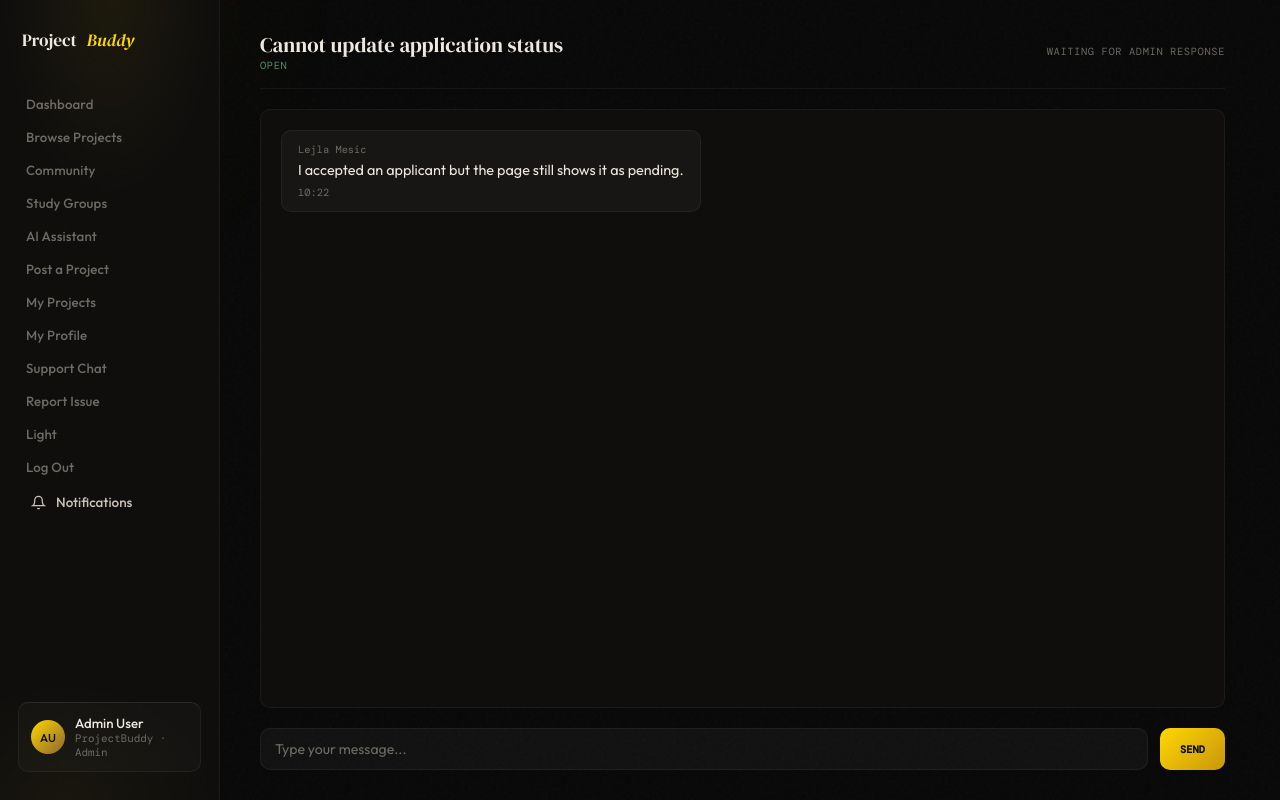
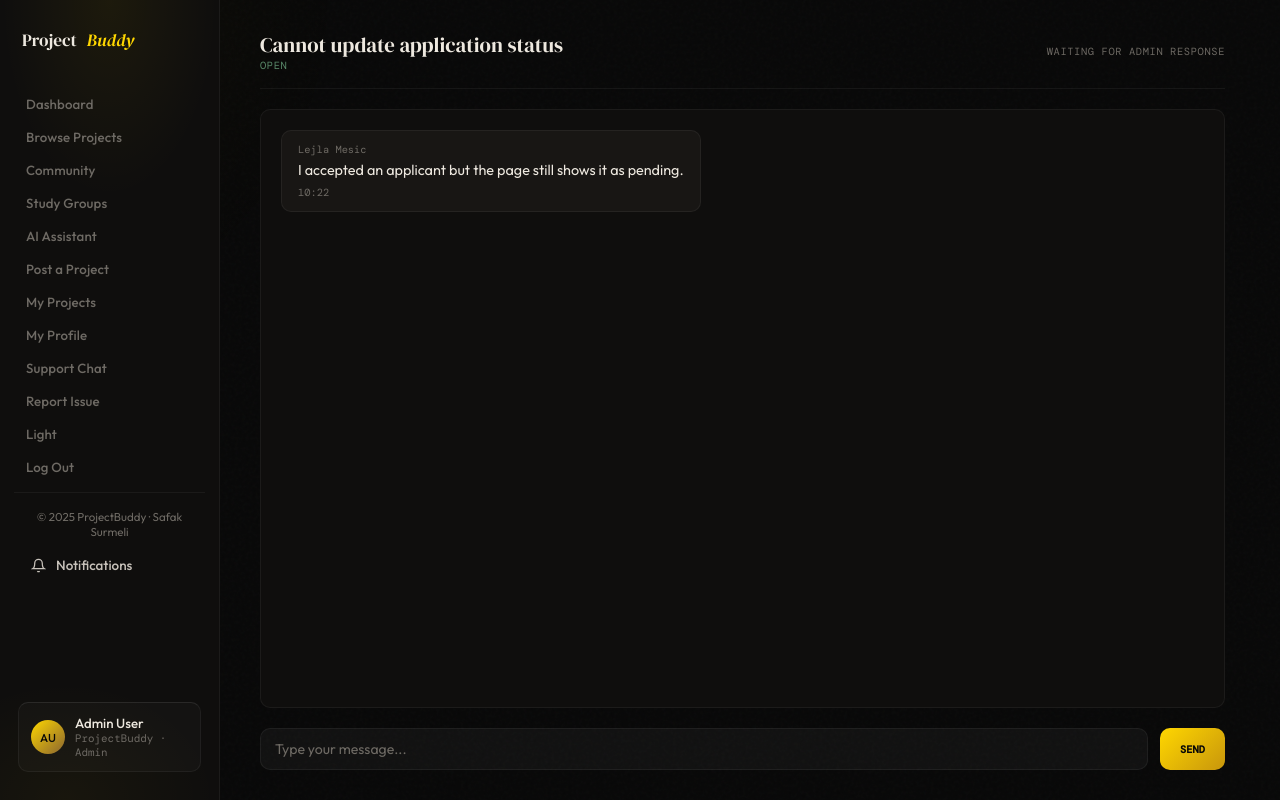
Before and after one commit to ssaaffaakk/Project-buddy-Pb, a Flask app: page /chat/1 in a window 1280 px wide. Run offline with Flask 3, Linux system fonts and the light colour scheme; a user stored in the database is signed in; data comes from the database, SQL or seed files in the repository; data that the repository does not hold is empty; parts of the project's set-up code (start-up, migrations or seed data) failed here and were passed over; some libraries are stand-ins or nearby versions.

Commit message:
feat: add watermark footer to all page sidebars

```diff
--- a/templates/chat/chatbot.html
+++ b/templates/chat/chatbot.html
@@ -137,6 +137,7 @@ select{
   <a href="/report-issue" class="nav-item"><span class="nav-mark">&#8212;</span> Report Issue</a>
   <a href="#" id="themeToggle" class="nav-item" onclick="var h=document.documentElement;h.classList.toggle('light-mode');var l=h.classList.contains('light-mode');localStorage.setItem('theme',l?'light':'dark');this.textContent=l?'Dark':'Light';return false;"><span class="nav-mark">&#8212;</span> Light</a>
   <a href="/auth/logout" class="nav-item"><span class="nav-mark">&#8212;</span> Log Out</a>
+  <div style="padding:16px 10px 8px;border-top:1px solid rgba(255,255,255,0.05);margin-top:8px;text-align:center;font-size:0.72rem;color:var(--muted);">&copy; 2025 ProjectBuddy &middot; Safak Surmeli</div>
   <div style="padding:0 6px;margin-bottom:6px;">
     <button onclick="toggleNotifs()" id="notif-btn" style="width:100%;display:flex;align-items:center;gap:10px;padding:9px 10px;border-radius:var(--r);background:none;border:1px solid transparent;cursor:pointer;color:var(--soft);font-family:'Outfit',sans-serif;font-size:0.84rem;font-weight:500;transition:all 0.18s;">
       <svg width="15" height="15" viewBox="0 0 24 24" fill="none" stroke="currentColor" stroke-width="2"><path d="M18 8A6 6 0 0 0 6 8c0 7-3 9-3 9h18s-3-2-3-9"/><path d="M13.73 21a2 2 0 0 1-3.46 0"/></svg>
--- a/templates/chat/room.html
+++ b/templates/chat/room.html
@@ -116,6 +116,7 @@ select{
   <a href="/report-issue" class="nav-item"><span class="nav-mark">&#8212;</span> Report Issue</a>
   <a href="#" id="themeToggle" class="nav-item" onclick="var h=document.documentElement;h.classList.toggle('light-mode');var l=h.classList.contains('light-mode');localStorage.setItem('theme',l?'light':'dark');this.textContent=l?'Dark':'Light';return false;"><span class="nav-mark">&#8212;</span> Light</a>
   <a href="/auth/logout" class="nav-item"><span class="nav-mark">&#8212;</span> Log Out</a>
+  <div style="padding:16px 10px 8px;border-top:1px solid rgba(255,255,255,0.05);margin-top:8px;text-align:center;font-size:0.72rem;color:var(--muted);">&copy; 2025 ProjectBuddy &middot; Safak Surmeli</div>
   <div style="padding:0 6px;margin-bottom:6px;">
     <button onclick="toggleNotifs()" id="notif-btn" style="width:100%;display:flex;align-items:center;gap:10px;padding:9px 10px;border-radius:var(--r);background:none;border:1px solid transparent;cursor:pointer;color:var(--soft);font-family:'Outfit',sans-serif;font-size:0.84rem;font-weight:500;transition:all 0.18s;">
       <svg width="15" height="15" viewBox="0 0 24 24" fill="none" stroke="currentColor" stroke-width="2"><path d="M18 8A6 6 0 0 0 6 8c0 7-3 9-3 9h18s-3-2-3-9"/><path d="M13.73 21a2 2 0 0 1-3.46 0"/></svg>
--- a/templates/chat/rules.html
+++ b/templates/chat/rules.html
@@ -82,6 +82,7 @@ body::before{content:'';position:fixed;inset:0;background-image:url("data:[embed
   <a href="/chat/rules" class="nav-item"><span class="nav-mark">&#8212;</span> Support Chat</a>
   <a href="/report-issue" class="nav-item"><span class="nav-mark">&#8212;</span> Report Issue</a>
   <a href="/auth/logout" class="nav-item"><span class="nav-mark">&#8212;</span> Log Out</a>
+  <div style="padding:16px 10px 8px;border-top:1px solid rgba(255,255,255,0.05);margin-top:8px;text-align:center;font-size:0.72rem;color:var(--muted);">&copy; 2025 ProjectBuddy &middot; Safak Surmeli</div>
   <div style="padding:0 6px;margin-bottom:6px;">
     <button onclick="toggleNotifs()" id="notif-btn" style="width:100%;display:flex;align-items:center;gap:10px;padding:9px 10px;border-radius:var(--r);background:none;border:1px solid transparent;cursor:pointer;color:var(--soft);font-family:'Outfit',sans-serif;font-size:0.84rem;font-weight:500;transition:all 0.18s;">
       <svg width="15" height="15" viewBox="0 0 24 24" fill="none" stroke="currentColor" stroke-width="2"><path d="M18 8A6 6 0 0 0 6 8c0 7-3 9-3 9h18s-3-2-3-9"/><path d="M13.73 21a2 2 0 0 1-3.46 0"/></svg>
--- a/templates/chat/start.html
+++ b/templates/chat/start.html
@@ -106,6 +106,7 @@ select{
   <a href="/chat/rules" class="nav-item"><span class="nav-mark">&#8212;</span> Support Chat</a>
   <a href="/report-issue" class="nav-item"><span class="nav-mark">&#8212;</span> Report Issue</a>
   <a href="/auth/logout" class="nav-item"><span class="nav-mark">&#8212;</span> Log Out</a>
+  <div style="padding:16px 10px 8px;border-top:1px solid rgba(255,255,255,0.05);margin-top:8px;text-align:center;font-size:0.72rem;color:var(--muted);">&copy; 2025 ProjectBuddy &middot; Safak Surmeli</div>
   <div style="padding:0 6px;margin-bottom:6px;">
     <button onclick="toggleNotifs()" id="notif-btn" style="width:100%;display:flex;align-items:center;gap:10px;padding:9px 10px;border-radius:var(--r);background:none;border:1px solid transparent;cursor:pointer;color:var(--soft);font-family:'Outfit',sans-serif;font-size:0.84rem;font-weight:500;transition:all 0.18s;">
       <svg width="15" height="15" viewBox="0 0 24 24" fill="none" stroke="currentColor" stroke-width="2"><path d="M18 8A6 6 0 0 0 6 8c0 7-3 9-3 9h18s-3-2-3-9"/><path d="M13.73 21a2 2 0 0 1-3.46 0"/></svg>
--- a/templates/community.html
+++ b/templates/community.html
@@ -305,6 +305,7 @@ select{
   <a href="/report-issue" class="nav-item"><span class="nav-mark">&#8212;</span> Report Issue</a>
   <a href="#" id="themeToggle" class="nav-item" onclick="var h=document.documentElement;h.classList.toggle('light-mode');var l=h.classList.contains('light-mode');localStorage.setItem('theme',l?'light':'dark');this.textContent=l?'Dark':'Light';return false;"><span class="nav-mark">&#8212;</span> Light</a>
   <a href="/auth/logout" class="nav-item"><span class="nav-mark">&#8212;</span> Log Out</a>
+  <div style="padding:16px 10px 8px;border-top:1px solid rgba(255,255,255,0.05);margin-top:8px;text-align:center;font-size:0.72rem;color:var(--muted);">&copy; 2025 ProjectBuddy &middot; Safak Surmeli</div>
   <div style="padding:0 6px;margin-bottom:6px;">
     <button onclick="toggleNotifs()" id="notif-btn" style="width:100%;display:flex;align-items:center;gap:10px;padding:9px 10px;border-radius:var(--r);background:none;border:1px solid transparent;cursor:pointer;color:var(--soft);font-family:'Outfit',sans-serif;font-size:0.84rem;font-weight:500;transition:all 0.18s;">
       <svg width="15" height="15" viewBox="0 0 24 24" fill="none" stroke="currentColor" stroke-width="2"><path d="M18 8A6 6 0 0 0 6 8c0 7-3 9-3 9h18s-3-2-3-9"/><path d="M13.73 21a2 2 0 0 1-3.46 0"/></svg>
--- a/templates/projects/detail.html
+++ b/templates/projects/detail.html
@@ -160,6 +160,7 @@ textarea{flex:1;padding:8px 12px;background:var(--bg2);border:1px solid var(--bo
   <a href="/report-issue" class="nav-item"><span class="nav-mark">&#8212;</span> Report Issue</a>
   <a href="#" id="themeToggle" class="nav-item" onclick="var h=document.documentElement;h.classList.toggle('light-mode');var l=h.classList.contains('light-mode');localStorage.setItem('theme',l?'light':'dark');this.textContent=l?'Dark':'Light';return false;"><span class="nav-mark">&#8212;</span> Light</a>
   <a href="/auth/logout" class="nav-item"><span class="nav-mark">&#8212;</span> Log Out</a>
+  <div style="padding:16px 10px 8px;border-top:1px solid rgba(255,255,255,0.05);margin-top:8px;text-align:center;font-size:0.72rem;color:var(--muted);">&copy; 2025 ProjectBuddy &middot; Safak Surmeli</div>
   <div style="padding:0 6px;margin-bottom:6px;">
     <button onclick="toggleNotifs()" id="notif-btn" style="width:100%;display:flex;align-items:center;gap:10px;padding:9px 10px;border-radius:var(--r);background:none;border:1px solid transparent;cursor:pointer;color:var(--soft);font-family:'Outfit',sans-serif;font-size:0.84rem;font-weight:500;transition:all 0.18s;">
       <svg width="15" height="15" viewBox="0 0 24 24" fill="none" stroke="currentColor" stroke-width="2"><path d="M18 8A6 6 0 0 0 6 8c0 7-3 9-3 9h18s-3-2-3-9"/><path d="M13.73 21a2 2 0 0 1-3.46 0"/></svg>
--- a/templates/projects/list.html
+++ b/templates/projects/list.html
@@ -163,6 +163,7 @@ select{
   <a href="/report-issue" class="nav-item"><span class="nav-mark">&#8212;</span> Report Issue</a>
   <a href="#" id="themeToggle" class="nav-item" onclick="var h=document.documentElement;h.classList.toggle('light-mode');var l=h.classList.contains('light-mode');localStorage.setItem('theme',l?'light':'dark');this.textContent=l?'Dark':'Light';return false;"><span class="nav-mark">&#8212;</span> Light</a>
   <a href="/auth/logout" class="nav-item"><span class="nav-mark">&#8212;</span> Log Out</a>
+  <div style="padding:16px 10px 8px;border-top:1px solid rgba(255,255,255,0.05);margin-top:8px;text-align:center;font-size:0.72rem;color:var(--muted);">&copy; 2025 ProjectBuddy &middot; Safak Surmeli</div>
   <div style="padding:0 6px;margin-bottom:6px;">
     <button onclick="toggleNotifs()" id="notif-btn" style="width:100%;display:flex;align-items:center;gap:10px;padding:9px 10px;border-radius:var(--r);background:none;border:1px solid transparent;cursor:pointer;color:var(--soft);font-family:'Outfit',sans-serif;font-size:0.84rem;font-weight:500;transition:all 0.18s;">
       <svg width="15" height="15" viewBox="0 0 24 24" fill="none" stroke="currentColor" stroke-width="2"><path d="M18 8A6 6 0 0 0 6 8c0 7-3 9-3 9h18s-3-2-3-9"/><path d="M13.73 21a2 2 0 0 1-3.46 0"/></svg>
--- a/templates/projects/my_projects.html
+++ b/templates/projects/my_projects.html
@@ -141,6 +141,7 @@ select{
   <a href="/report-issue" class="nav-item"><span class="nav-mark">&#8212;</span> Report Issue</a>
   <a href="#" id="themeToggle" class="nav-item" onclick="var h=document.documentElement;h.classList.toggle('light-mode');var l=h.classList.contains('light-mode');localStorage.setItem('theme',l?'light':'dark');this.textContent=l?'Dark':'Light';return false;"><span class="nav-mark">&#8212;</span> Light</a>
   <a href="/auth/logout" class="nav-item"><span class="nav-mark">&#8212;</span> Log Out</a>
+  <div style="padding:16px 10px 8px;border-top:1px solid rgba(255,255,255,0.05);margin-top:8px;text-align:center;font-size:0.72rem;color:var(--muted);">&copy; 2025 ProjectBuddy &middot; Safak Surmeli</div>
   <div style="padding:0 6px;margin-bottom:6px;">
     <button onclick="toggleNotifs()" id="notif-btn" style="width:100%;display:flex;align-items:center;gap:10px;padding:9px 10px;border-radius:var(--r);background:none;border:1px solid transparent;cursor:pointer;color:var(--soft);font-family:'Outfit',sans-serif;font-size:0.84rem;font-weight:500;transition:all 0.18s;">
       <svg width="15" height="15" viewBox="0 0 24 24" fill="none" stroke="currentColor" stroke-width="2"><path d="M18 8A6 6 0 0 0 6 8c0 7-3 9-3 9h18s-3-2-3-9"/><path d="M13.73 21a2 2 0 0 1-3.46 0"/></svg>
--- a/templates/projects/post.html
+++ b/templates/projects/post.html
@@ -263,6 +263,7 @@ body::after{
   <a href="/report-issue" class="nav-item"><span class="nav-mark">&#8212;</span> Report Issue</a>
   <a href="#" id="themeToggle" class="nav-item" onclick="var h=document.documentElement;h.classList.toggle('light-mode');var l=h.classList.contains('light-mode');localStorage.setItem('theme',l?'light':'dark');this.textContent=l?'Dark':'Light';return false;"><span class="nav-mark">&#8212;</span> Light</a>
   <a href="/auth/logout" class="nav-item"><span class="nav-mark">&#8212;</span> Log Out</a>
+  <div style="padding:16px 10px 8px;border-top:1px solid rgba(255,255,255,0.05);margin-top:8px;text-align:center;font-size:0.72rem;color:var(--muted);">&copy; 2025 ProjectBuddy &middot; Safak Surmeli</div>
   <div style="padding:0 6px;margin-bottom:6px;">
     <button onclick="toggleNotifs()" id="notif-btn" style="width:100%;display:flex;align-items:center;gap:10px;padding:9px 10px;border-radius:var(--r);background:none;border:1px solid transparent;cursor:pointer;color:var(--soft);font-family:'Outfit',sans-serif;font-size:0.84rem;font-weight:500;transition:all 0.18s;">
       <svg width="15" height="15" viewBox="0 0 24 24" fill="none" stroke="currentColor" stroke-width="2"><path d="M18 8A6 6 0 0 0 6 8c0 7-3 9-3 9h18s-3-2-3-9"/><path d="M13.73 21a2 2 0 0 1-3.46 0"/></svg>
--- a/templates/report_issue.html
+++ b/templates/report_issue.html
@@ -100,6 +100,7 @@ textarea{resize:vertical;min-height:120px;}
   <a href="/report-issue" class="nav-item active"><span class="nav-mark">&#8212;</span> Report Issue</a>
   <a href="#" id="themeToggle" class="nav-item" onclick="var h=document.documentElement;h.classList.toggle('light-mode');var l=h.classList.contains('light-mode');localStorage.setItem('theme',l?'light':'dark');this.textContent=l?'Dark':'Light';return false;"><span class="nav-mark">&#8212;</span> Light</a>
   <a href="/auth/logout" class="nav-item"><span class="nav-mark">&#8212;</span> Log Out</a>
+  <div style="padding:16px 10px 8px;border-top:1px solid rgba(255,255,255,0.05);margin-top:8px;text-align:center;font-size:0.72rem;color:var(--muted);">&copy; 2025 ProjectBuddy &middot; Safak Surmeli</div>
   <div style="padding:0 6px;margin-bottom:6px;">
     <button onclick="toggleNotifs()" id="notif-btn" style="width:100%;display:flex;align-items:center;gap:10px;padding:9px 10px;border-radius:var(--r);background:none;border:1px solid transparent;cursor:pointer;color:var(--soft);font-family:'Outfit',sans-serif;font-size:0.84rem;font-weight:500;transition:all 0.18s;">
       <svg width="15" height="15" viewBox="0 0 24 24" fill="none" stroke="currentColor" stroke-width="2"><path d="M18 8A6 6 0 0 0 6 8c0 7-3 9-3 9h18s-3-2-3-9"/><path d="M13.73 21a2 2 0 0 1-3.46 0"/></svg>
--- a/templates/study_groups/list.html
+++ b/templates/study_groups/list.html
@@ -134,6 +134,7 @@ select{
   <a href="/report-issue" class="nav-item"><span class="nav-mark">&#8212;</span> Report Issue</a>
   <a href="#" id="themeToggle" class="nav-item" onclick="var h=document.documentElement;h.classList.toggle('light-mode');var l=h.classList.contains('light-mode');localStorage.setItem('theme',l?'light':'dark');this.textContent=l?'Dark':'Light';return false;"><span class="nav-mark">&#8212;</span> Light</a>
   <a href="/auth/logout" class="nav-item"><span class="nav-mark">&#8212;</span> Log Out</a>
+  <div style="padding:16px 10px 8px;border-top:1px solid rgba(255,255,255,0.05);margin-top:8px;text-align:center;font-size:0.72rem;color:var(--muted);">&copy; 2025 ProjectBuddy &middot; Safak Surmeli</div>
   <div style="padding:0 6px;margin-bottom:6px;">
     <button onclick="toggleNotifs()" id="notif-btn" style="width:100%;display:flex;align-items:center;gap:10px;padding:9px 10px;border-radius:var(--r);background:none;border:1px solid transparent;cursor:pointer;color:var(--soft);font-family:'Outfit',sans-serif;font-size:0.84rem;font-weight:500;transition:all 0.18s;">
       <svg width="15" height="15" viewBox="0 0 24 24" fill="none" stroke="currentColor" stroke-width="2"><path d="M18 8A6 6 0 0 0 6 8c0 7-3 9-3 9h18s-3-2-3-9"/><path d="M13.73 21a2 2 0 0 1-3.46 0"/></svg>
--- a/templates/study_groups/room.html
+++ b/templates/study_groups/room.html
@@ -197,6 +197,7 @@ select{
   <a href="/report-issue" class="nav-item"><span class="nav-mark">&#8212;</span> Report Issue</a>
   <a href="#" id="themeToggle" class="nav-item" onclick="var h=document.documentElement;h.classList.toggle('light-mode');var l=h.classList.contains('light-mode');localStorage.setItem('theme',l?'light':'dark');this.textContent=l?'Dark':'Light';return false;"><span class="nav-mark">&#8212;</span> Light</a>
   <a href="/auth/logout" class="nav-item"><span class="nav-mark">&#8212;</span> Log Out</a>
+  <div style="padding:16px 10px 8px;border-top:1px solid rgba(255,255,255,0.05);margin-top:8px;text-align:center;font-size:0.72rem;color:var(--muted);">&copy; 2025 ProjectBuddy &middot; Safak Surmeli</div>
   <div style="padding:0 6px;margin-bottom:6px;">
     <button onclick="toggleNotifs()" id="notif-btn" style="width:100%;display:flex;align-items:center;gap:10px;padding:9px 10px;border-radius:var(--r);background:none;border:1px solid transparent;cursor:pointer;color:var(--soft);font-family:'Outfit',sans-serif;font-size:0.84rem;font-weight:500;transition:all 0.18s;">
       <svg width="15" height="15" viewBox="0 0 24 24" fill="none" stroke="currentColor" stroke-width="2"><path d="M18 8A6 6 0 0 0 6 8c0 7-3 9-3 9h18s-3-2-3-9"/><path d="M13.73 21a2 2 0 0 1-3.46 0"/></svg>
--- a/templates/user/dashboard.html
+++ b/templates/user/dashboard.html
@@ -187,6 +187,7 @@ select{
   <a href="/report-issue" class="nav-item"><span class="nav-mark">&#8212;</span> Report Issue</a>
   <a href="#" id="themeToggle" class="nav-item" onclick="var h=document.documentElement;h.classList.toggle('light-mode');var l=h.classList.contains('light-mode');localStorage.setItem('theme',l?'light':'dark');this.textContent=l?'Dark':'Light';return false;"><span class="nav-mark">&#8212;</span> Light</a>
   <a href="/auth/logout" class="nav-item"><span class="nav-mark">&#8212;</span> Log Out</a>
+  <div style="padding:16px 10px 8px;border-top:1px solid rgba(255,255,255,0.05);margin-top:8px;text-align:center;font-size:0.72rem;color:var(--muted);">&copy; 2025 ProjectBuddy &middot; Safak Surmeli</div>
   <div style="padding:0 6px;margin-bottom:6px;">
     <button onclick="toggleNotifs()" id="notif-btn" style="width:100%;display:flex;align-items:center;gap:10px;padding:9px 10px;border-radius:var(--r);background:none;border:1px solid transparent;cursor:pointer;color:var(--soft);font-family:'Outfit',sans-serif;font-size:0.84rem;font-weight:500;transition:all 0.18s;">
       <svg width="15" height="15" viewBox="0 0 24 24" fill="none" stroke="currentColor" stroke-width="2"><path d="M18 8A6 6 0 0 0 6 8c0 7-3 9-3 9h18s-3-2-3-9"/><path d="M13.73 21a2 2 0 0 1-3.46 0"/></svg>
--- a/templates/user/edit_profile.html
+++ b/templates/user/edit_profile.html
@@ -167,6 +167,7 @@ textarea{resize:vertical;min-height:100px;line-height:1.6;}
   <a href="/report-issue" class="nav-item"><span class="nav-mark">&#8212;</span> Report Issue</a>
   <a href="#" id="themeToggle" class="nav-item" onclick="var h=document.documentElement;h.classList.toggle('light-mode');var l=h.classList.contains('light-mode');localStorage.setItem('theme',l?'light':'dark');this.textContent=l?'Dark':'Light';return false;"><span class="nav-mark">&#8212;</span> Light</a>
   <a href="/auth/logout" class="nav-item"><span class="nav-mark">&#8212;</span> Log Out</a>
+  <div style="padding:16px 10px 8px;border-top:1px solid rgba(255,255,255,0.05);margin-top:8px;text-align:center;font-size:0.72rem;color:var(--muted);">&copy; 2025 ProjectBuddy &middot; Safak Surmeli</div>
   <div style="padding:0 6px;margin-bottom:6px;">
     <button onclick="toggleNotifs()" id="notif-btn" style="width:100%;display:flex;align-items:center;gap:10px;padding:9px 10px;border-radius:var(--r);background:none;border:1px solid transparent;cursor:pointer;color:var(--soft);font-family:'Outfit',sans-serif;font-size:0.84rem;font-weight:500;transition:all 0.18s;">
       <svg width="15" height="15" viewBox="0 0 24 24" fill="none" stroke="currentColor" stroke-width="2"><path d="M18 8A6 6 0 0 0 6 8c0 7-3 9-3 9h18s-3-2-3-9"/><path d="M13.73 21a2 2 0 0 1-3.46 0"/></svg>
--- a/templates/user/profile.html
+++ b/templates/user/profile.html
@@ -169,6 +169,7 @@ select{
     <a href="{{ url_for('chat.admin_view_all') }}" class="nav-item"><span class="nav-mark">&#8212;</span> Support Chats</a>
     <a href="#" id="themeToggle" class="nav-item" onclick="var h=document.documentElement;h.classList.toggle('light-mode');var l=h.classList.contains('light-mode');localStorage.setItem('theme',l?'light':'dark');this.textContent=l?'Dark':'Light';return false;"><span class="nav-mark">&#8212;</span> Light</a>
     <a href="/auth/logout" class="nav-item"><span class="nav-mark">&#8212;</span> Log Out</a>
+  <div style="padding:16px 10px 8px;border-top:1px solid rgba(255,255,255,0.05);margin-top:8px;text-align:center;font-size:0.72rem;color:var(--muted);">&copy; 2025 ProjectBuddy &middot; Safak Surmeli</div>
   {% else %}
   <a href="/dashboard" class="nav-item"><span class="nav-mark">&#8212;</span> Dashboard</a>
   <a href="/projects-page" class="nav-item"><span class="nav-mark">&#8212;</span> Browse Projects</a>
@@ -182,6 +183,7 @@ select{
   <a href="/report-issue" class="nav-item"><span class="nav-mark">&#8212;</span> Report Issue</a>
   <a href="#" id="themeToggle" class="nav-item" onclick="var h=document.documentElement;h.classList.toggle('light-mode');var l=h.classList.contains('light-mode');localStorage.setItem('theme',l?'light':'dark');this.textContent=l?'Dark':'Light';return false;"><span class="nav-mark">&#8212;</span> Light</a>
   <a href="/auth/logout" class="nav-item"><span class="nav-mark">&#8212;</span> Log Out</a>
+  <div style="padding:16px 10px 8px;border-top:1px solid rgba(255,255,255,0.05);margin-top:8px;text-align:center;font-size:0.72rem;color:var(--muted);">&copy; 2025 ProjectBuddy &middot; Safak Surmeli</div>
   {% endif %}
   <div style="padding:0 6px;margin-bottom:6px;">
     <button onclick="toggleNotifs()" id="notif-btn" style="width:100%;display:flex;align-items:center;gap:10px;padding:9px 10px;border-radius:var(--r);background:none;border:1px solid transparent;cursor:pointer;color:var(--soft);font-family:'Outfit',sans-serif;font-size:0.84rem;font-weight:500;transition:all 0.18s;">
--- a/templates/user/profile_view.html
+++ b/templates/user/profile_view.html
@@ -194,6 +194,7 @@ textarea{width:100%;padding:10px 12px;background:var(--bg3);border:1px solid var
   <a href="/report-issue" class="nav-item"><span class="nav-mark">&#8212;</span> Report Issue</a>
   <a href="#" id="themeToggle" class="nav-item" onclick="var h=document.documentElement;h.classList.toggle('light-mode');var l=h.classList.contains('light-mode');localStorage.setItem('theme',l?'light':'dark');this.textContent=l?'Dark':'Light';return false;"><span class="nav-mark">&#8212;</span> Light</a>
   <a href="/auth/logout" class="nav-item"><span class="nav-mark">&#8212;</span> Log Out</a>
+  <div style="padding:16px 10px 8px;border-top:1px solid rgba(255,255,255,0.05);margin-top:8px;text-align:center;font-size:0.72rem;color:var(--muted);">&copy; 2025 ProjectBuddy &middot; Safak Surmeli</div>
   <div style="padding:0 6px;margin-bottom:6px;">
     <button onclick="toggleNotifs()" id="notif-btn" style="width:100%;display:flex;align-items:center;gap:10px;padding:9px 10px;border-radius:var(--r);background:none;border:1px solid transparent;cursor:pointer;color:var(--soft);font-family:'Outfit',sans-serif;font-size:0.84rem;font-weight:500;transition:all 0.18s;">
       <svg width="15" height="15" viewBox="0 0 24 24" fill="none" stroke="currentColor" stroke-width="2"><path d="M18 8A6 6 0 0 0 6 8c0 7-3 9-3 9h18s-3-2-3-9"/><path d="M13.73 21a2 2 0 0 1-3.46 0"/></svg>
```
